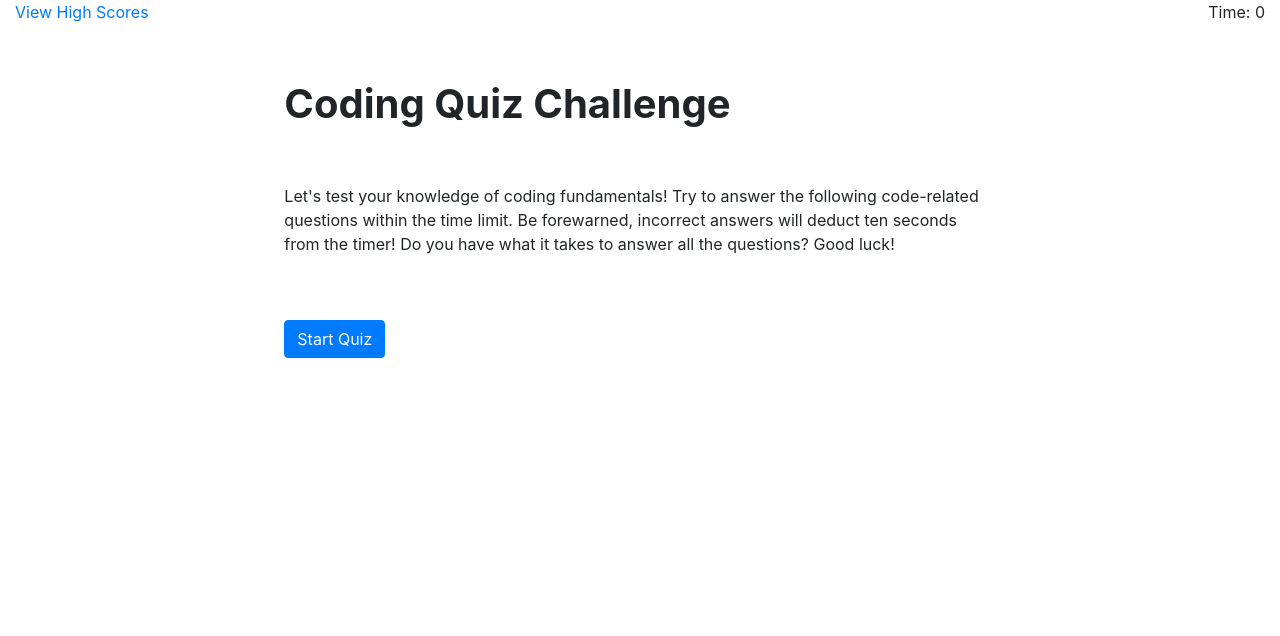
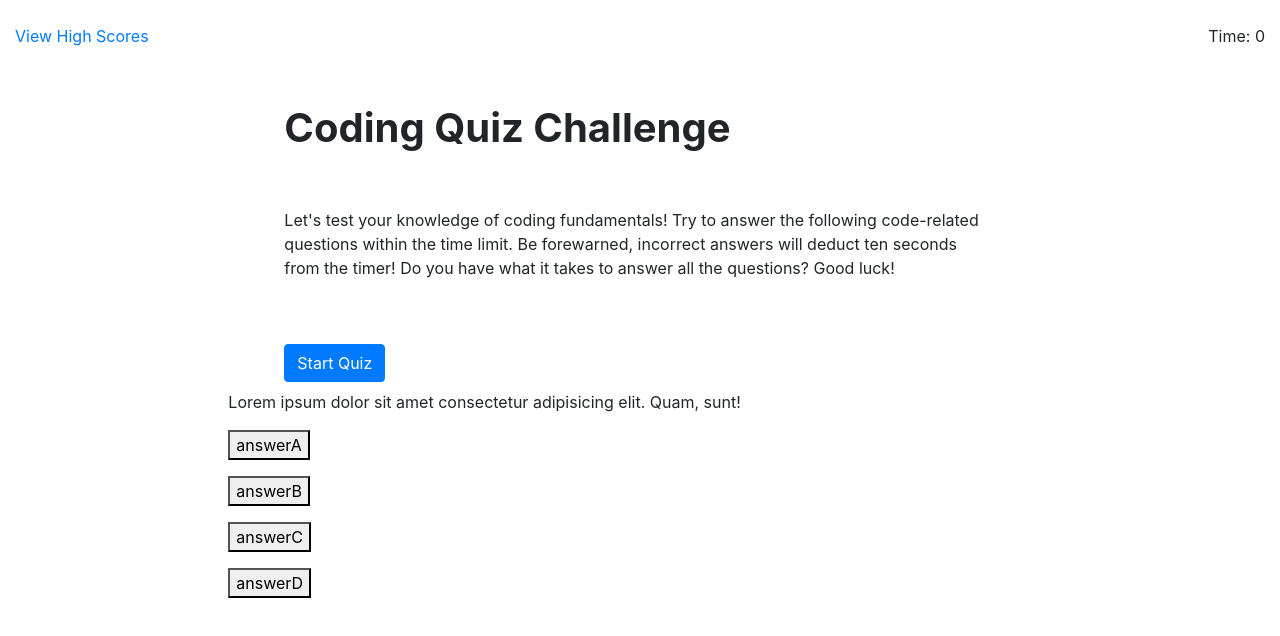
Before and after one commit to warrenp11/code-quiz, a plain HTML site: page index.html in a window 1280 px wide. Drawn offline with nearby package versions, Linux system fonts and the light colour scheme.

Commit message:
add quiz scaffolding

```diff
--- a/index.html
+++ b/index.html
@@ -17,10 +17,11 @@
 
         <!-- view highscores (left) and timer (right) -->
         <div class="row">
-            <div class="col text-left">
+            <div class="col text-left pt-4">
+                <!-- *** style this as a button later *** -->
                 <a href="#" id="viewHighScores">View High Scores</a>
             </div>
-            <div id="timer" class="col text-right">
+            <div id="timer" class="col text-right pt-4">
                 Time: <span id="timeLeft">0</span>
             </div>
             <div id="timesUp" class="col text-right" style="display: none;">Time's Up!</div>
@@ -29,7 +30,8 @@
 
         <!-- main content container: start ,quiz, messages -->
         <div id="content-container" class="row text-left">
-            <div class="col-md-2"></div><!--empty div for spacing-->
+            <!--empty div for spacing-->
+            <div class="col-md-2"></div>
                 <!-- start div -->
                 <main class="col-md-8 mt-5">
                     <!-- start div -->
@@ -43,7 +45,13 @@
 
                     <!-- quiz div -->
                     <div id="quiz">
-
+                        <p id="question" class="">Lorem ipsum dolor sit amet consectetur adipisicing elit. Quam, sunt!</p>
+                        <div id="answer=" class="">
+                            <p><button>answerA</button></p>
+                            <p><button>answerB</button></p>
+                            <p><button>answerC</button></p>
+                            <p><button>answerD</button></p>
+                        </div>
                     </div>
                     <!-- quiz div end -->
 
```
